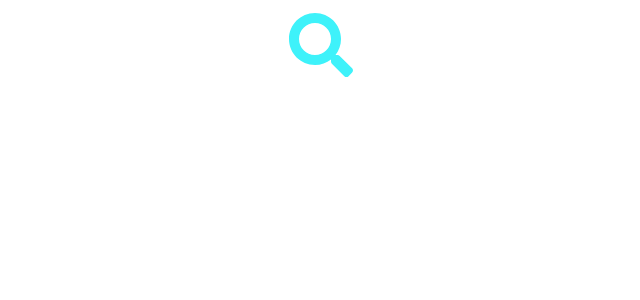
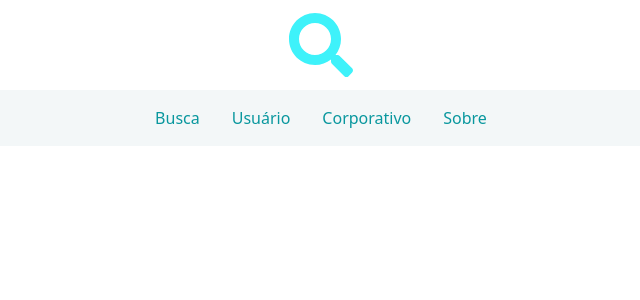
Before and after one commit to Daniel-Fonseca-da-Silva/Tr-Search-Front, an Angular app: page / in a window 1280 px wide. Shown: the top 300 px of the page, without its empty margins (319-959 px from the left). Built offline with nearby package versions, Linux system fonts and the light colour scheme.

Commit message:
Created Navbar

```diff
--- a/src/app/app.component.html
+++ b/src/app/app.component.html
@@ -1 +1,2 @@
 <app-logo></app-logo>
+<app-navbar></app-navbar>
--- a/src/app/app.module.ts
+++ b/src/app/app.module.ts
@@ -4,11 +4,13 @@ import { BrowserModule } from '@angular/platform-browser';
 import { AppRoutingModule } from './app-routing.module';
 import { AppComponent } from './app.component';
 import { LogoComponent } from './components/logo/logo.component';
+import { NavbarComponent } from './components/navbar/navbar.component';
 
 @NgModule({
   declarations: [
     AppComponent,
-    LogoComponent
+    LogoComponent,
+    NavbarComponent
   ],
   imports: [
     BrowserModule,
--- a/src/app/components/logo/logo.component.css
+++ b/src/app/components/logo/logo.component.css
@@ -6,4 +6,5 @@
     text-align: center;
     justify-content: center;
     padding-top: 1%;
+    padding-bottom: 1%;
 }
--- /dev/null
+++ b/src/app/components/navbar/navbar.component.css
@@ -0,0 +1,12 @@
+.container-navbar {
+    background-color: #f3f7f8;
+    height: 1%;
+}
+
+a {
+    color: #09979E;
+}
+
+a:hover {
+    color: Black;
+}
--- /dev/null
+++ b/src/app/components/navbar/navbar.component.html
@@ -0,0 +1,16 @@
+<div class="container-navbar">
+  <ul class="nav justify-content-center navbar">
+    <li class="nav-item">
+      <a class="nav-link active" aria-current="page" href="#">Busca</a>
+    </li>
+    <li class="nav-item">
+      <a class="nav-link" href="#">Usuário</a>
+    </li>
+    <li class="nav-item">
+      <a class="nav-link" href="#">Corporativo</a>
+    </li>
+    <li class="nav-item">
+      <a class="nav-link" href="#">Sobre</a>
+    </li>
+  </ul>
+</div>
--- /dev/null
+++ b/src/app/components/navbar/navbar.component.ts
@@ -0,0 +1,15 @@
+import { Component, OnInit } from '@angular/core';
+
+@Component({
+  selector: 'app-navbar',
+  templateUrl: './navbar.component.html',
+  styleUrls: ['./navbar.component.css']
+})
+export class NavbarComponent implements OnInit {
+
+  constructor() { }
+
+  ngOnInit(): void {
+  }
+
+}
```
Also changed, not shown: src/app/components/logo/logo.component.html (line endings or trailing spaces).
